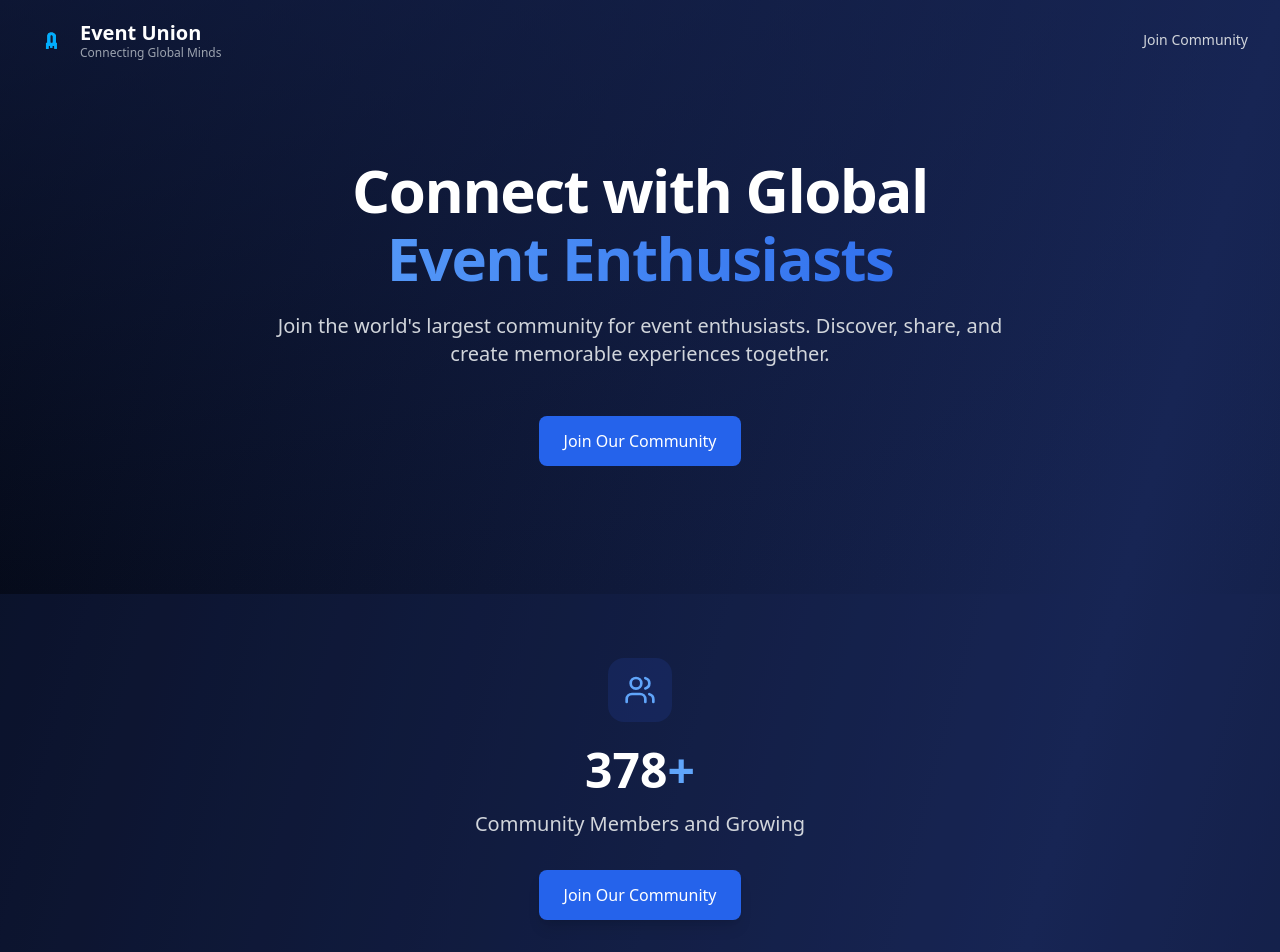
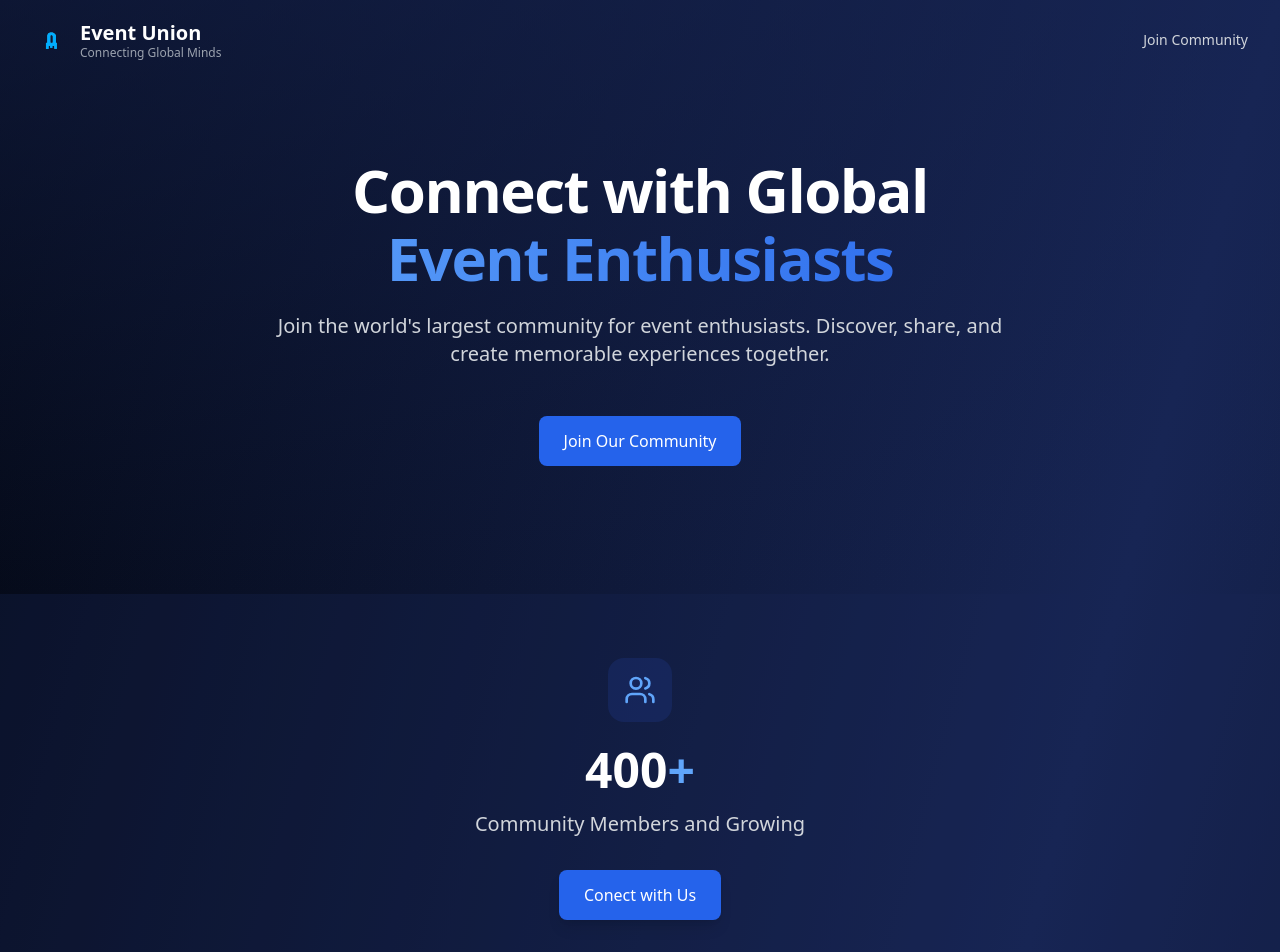
Before and after one commit to VK-10-9/Event-Union, a React (Vite) app: page / in a window 1280 px wide. Shown: the top 952 px of the page. Built offline with nearby package versions, Linux system fonts and the light colour scheme.

Commit message:
CommunityCounter.tsx

```diff
--- a/src/components/CommunityCounter.tsx
+++ b/src/components/CommunityCounter.tsx
@@ -6,7 +6,7 @@ export default function CommunityCounter() {
   const [count, setCount] = useState(0);
   const [isVisible, setIsVisible] = useState(false);
   const counterRef = useRef(null);
-  const targetCount = 378;
+  const targetCount = 400;
 
   useEffect(() => {
     const observer = new IntersectionObserver(
@@ -66,7 +66,7 @@ export default function CommunityCounter() {
             to="/survey"
             className="inline-flex items-center justify-center px-6 py-3 border border-transparent text-base font-medium rounded-lg text-white bg-blue-600 hover:bg-blue-700 transition-all duration-300 shadow-lg hover:shadow-xl"
           >
-            Join Our Community
+            Conect with Us
           </Link>
         </div>
       </div>
```
